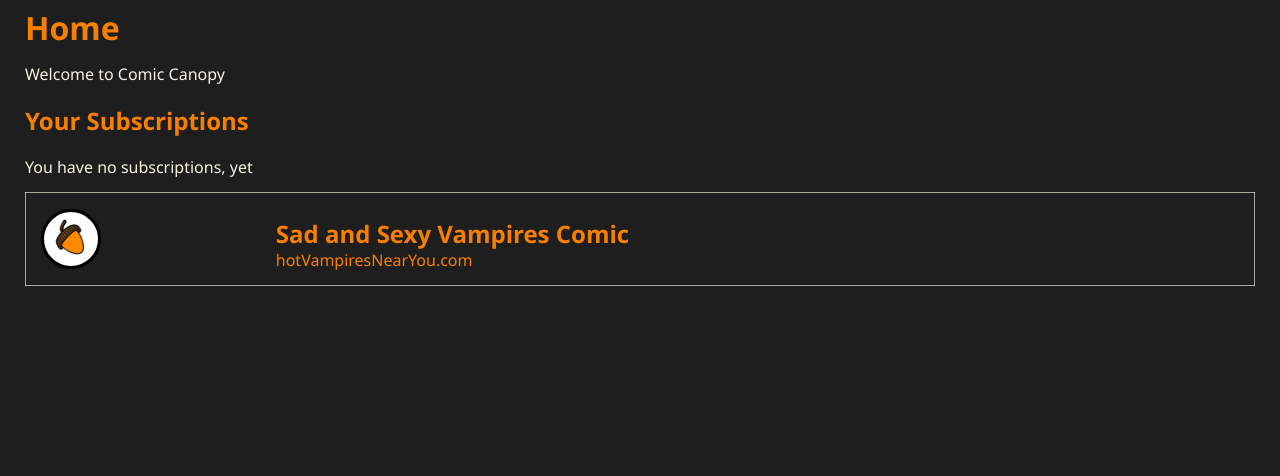
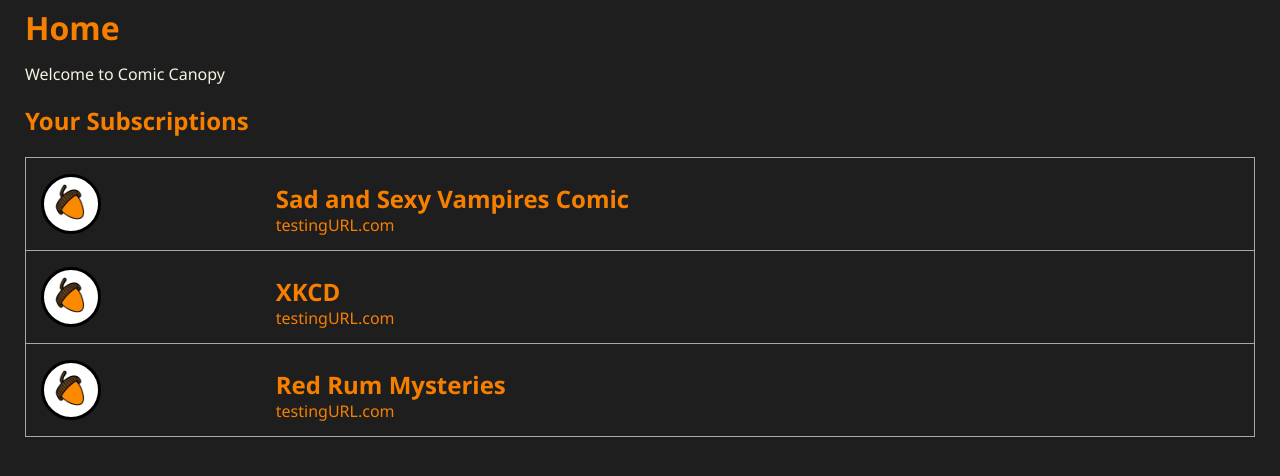
Before and after one commit to cyschneck/comic-canopy, a PHP site: page / in a window 1280 px wide. Shown: the part 82-558 px from the top of the page. Run offline with PHP 8.4, Linux system fonts and the light colour scheme.

Commit message:
dynamically add subscriptions on home page

```diff
--- a/css/home.css
+++ b/css/home.css
@@ -9,6 +9,12 @@ section {
 #subscription-table {
     width: 100%;
     border: 1.5px solid #f7f3e3a5;
+}
+
+th, td {
+    /*internal borders*/
+    border-top: 1.5px solid #f7f3e3a5;
+    border-bottom: 1.5px solid #f7f3e3a5;
 }
 
 #subscription-table img {
--- a/index.php
+++ b/index.php
@@ -30,37 +30,33 @@
         <h2>Your Subscriptions</h2>
 
         <?php
-            $subscriptionList = [];
+            $subscriptionList = ["Sad and Sexy Vampires Comic", "XKCD", "Red Rum Mysteries"];
         ?>
 
+
         <?php if (!empty($subscriptionList)): // if subscriptions list has items ?>
-            <ul>
+            <table id="subscription-table">
                 <?php foreach ($subscriptionList as $sub): ?>
-                    <li><?= htmlspecialchars($sub) ?></li>
+                    <tr>
+                        <td>
+                            <img src="assets/Acorn_CC.png" alt="comic image" />
+                        </td>
+                        <td>
+                            <a href="comic_pages/comic_template.php" class="row_link">
+                                <h3 class="comic_name"><?= htmlspecialchars($sub) ?></h3>
+                                <p class="url">testingURL.com</p>
+                            </a>
+                        </td>
+                    </tr>
                 <?php endforeach; ?>
-            </ul>
+            </table>
+
         <?php else: // if subscriptions list is empty ?>
             <p>You have no subscriptions, yet</p>
         <?php endif; ?>
 
     </section>
 
-    <section id="subscription-list">
-        <table id="subscription-table">
-            <tr>
-                <td>
-                    <img src="assets/Acorn_CC.png" alt="comic image" />
-                </td>
-                <td>
-                    <a href="comic_pages/comic_template.php" class="row_link">
-                        <h3 class="comic_name">Sad and Sexy Vampires Comic</h3>
-                        <p class="url">hotVampiresNearYou.com</p>
-                    </a>
-                </td>
-            </tr>
-
-        </table>
-    </section>
 
 </body>
 </html>
```
